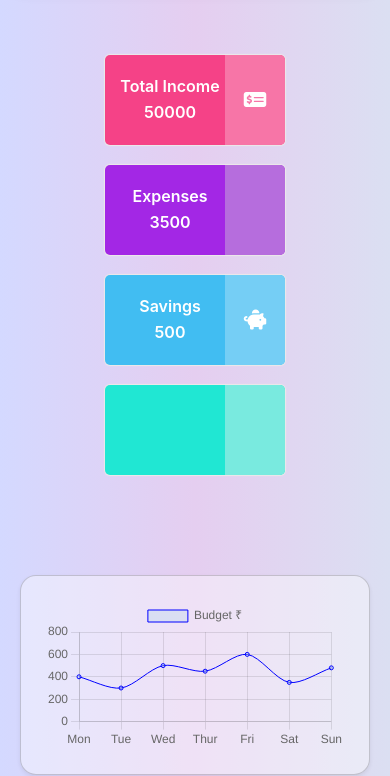
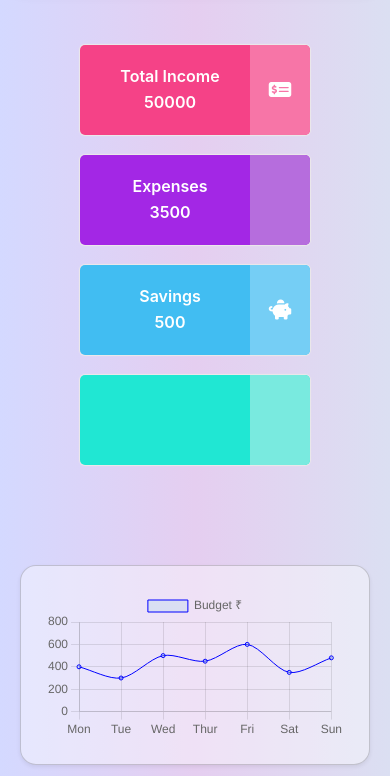
Before and after one commit to 23MH1A05L3/Iship_BudgetBuddy, a plain HTML site: page graphpage.html in a window 390 px wide. Shown: the part 75-851 px from the top of the page. Drawn offline with nearby package versions, Linux system fonts and the light colour scheme.

Commit message:
Update graphpage.css

```diff
--- a/graphpage.css
+++ b/graphpage.css
@@ -22,7 +22,6 @@ main {
     justify-content: center;
     align-items: center;
     flex-direction: column;
-    margin:10px;
     margin-bottom: 25px;
     /* background-color: antiquewhite; */
 }
@@ -36,22 +35,50 @@ main {
     align-items: center;
     grid-template-columns: repeat(4,1fr);
     grid-template-rows: 1fr;
-    gap:20px;
+    /* gap:20px; */
     margin-bottom: 50px;
 }
 
 .boxes{
+    flex-shrink: 0;
     display: flex;
-    flex-wrap: wrap;
+    overflow: hidden;
     position: relative;
     align-items: center;
-    position: relative;
     width: 280px;
     height: 120px;
     border-radius: 5px;
-    transition: right 0.1s ease-out;
-    overflow: hidden;
     box-shadow: 0px 0px 1px 1px rgb(236, 233, 233)
+}
+
+
+
+.boxes1{
+    position: absolute;
+    display: flex;
+    justify-content: center;
+    align-items: center;
+    color: white;
+    font-size: 26px;
+    width: 80px;
+    height: 120px;
+    background-color: rgb(182, 109, 221);
+    right: 0px;
+}
+
+.txtbox{
+    flex-direction: column;
+    position: absolute;
+    display: flex;
+    justify-content: center;
+    align-items: center;
+    font-size: 21px;
+    width:170px;
+    height: 100px;
+    color:white;
+    /* background-color: white; */
+    left: 0px;
+    font-weight: 600;
 }
 
 
@@ -95,32 +122,13 @@ main {
     background-color: white;
 }
 
-.boxes1{
-    display: flex;
-    justify-content: center;
-    align-items: center;
-    color: white;
-    font-size: 26px;
-    width: 80px;
-    height: 120px;
-    background-color: rgb(182, 109, 221);
-    position: absolute;
-    right: 0px;
-}
+@media (max-width: 768px) {
 
-.txtbox{
-    flex-direction: column;
-    position: absolute;
-    display: flex;
-    justify-content: center;
-    align-items: center;
-    font-size: 21px;
-    width:170px;
-    height: 100px;
-    color:white;
-    /* background-color: white; */
-    left: 0px;
-    font-weight: 600;
+  .boxes {
+    width: 180px;
+    height: 90px;
+  }
+
 }
 
 @media (max-width: 768px) {
@@ -136,7 +144,7 @@ main {
     }
 
   .boxes {
-    width: 180px;
+    width: 230px;
     height: 90px;
   }
 
```
